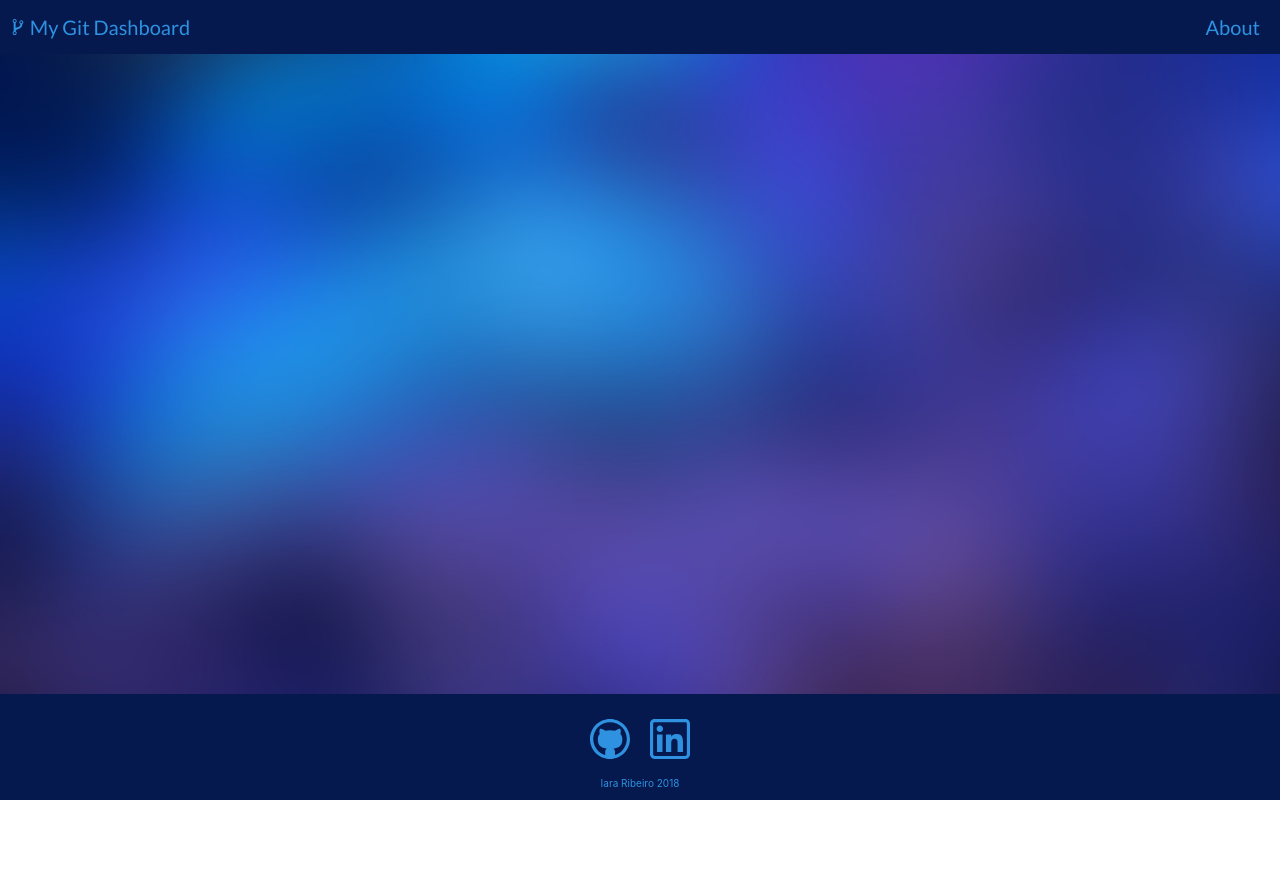
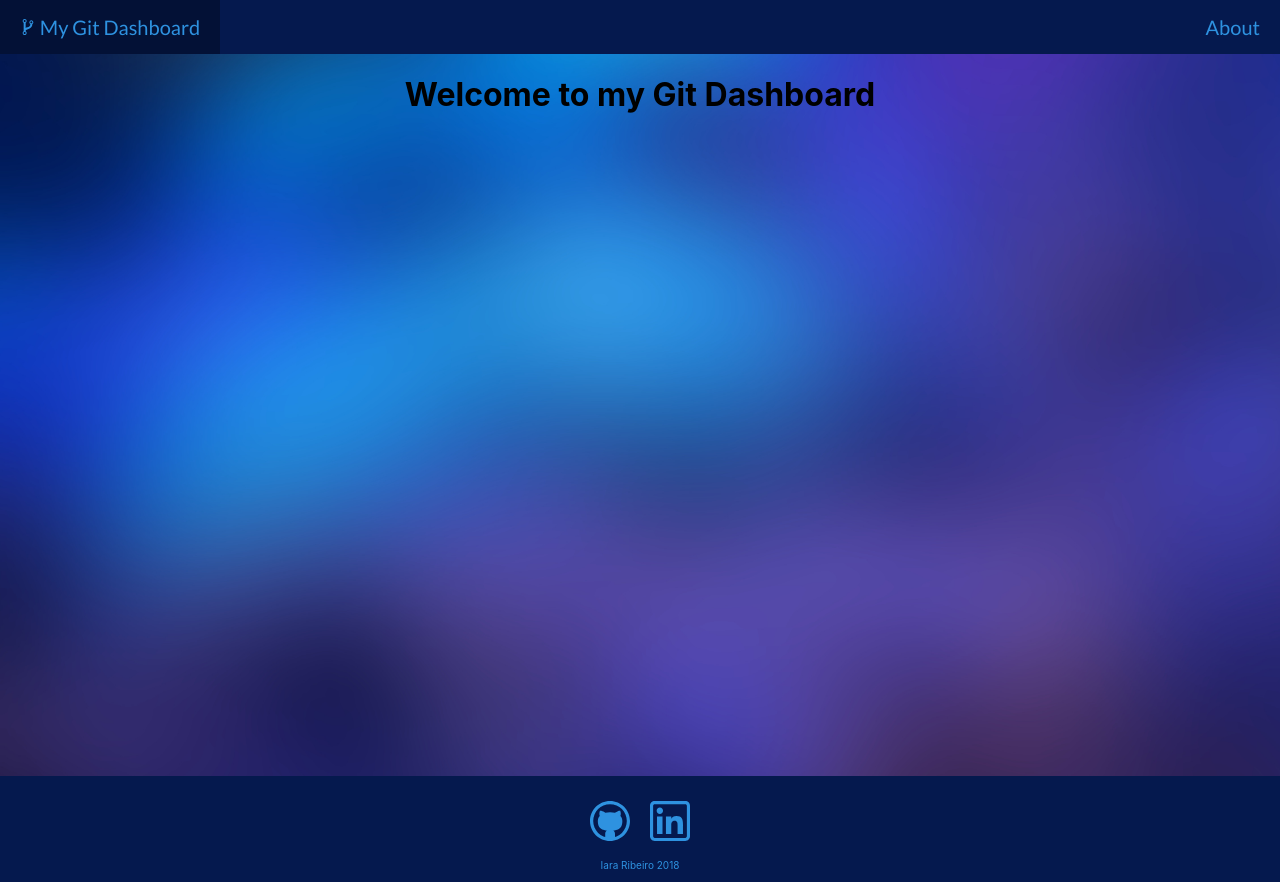
Before and after one commit to Iararibeiro/my-git-dashboard, a React (Create React App) app in the folder my-git-dashboard/: page / in a window 1280 px wide. Before the commit the page ends 800 px from the top, so only its background shows below. Built offline with nearby package versions, Linux system fonts and the light colour scheme.

Commit message:
Including routing

```diff
--- a/my-git-dashboard/package.json
+++ b/my-git-dashboard/package.json
@@ -5,6 +5,7 @@
   "dependencies": {
     "react": "^16.7.0",
     "react-dom": "^16.7.0",
+    "react-router-dom": "^4.3.1",
     "react-scripts": "2.1.3"
   },
   "scripts": {
--- a/my-git-dashboard/src/App.css
+++ b/my-git-dashboard/src/App.css
@@ -33,23 +33,24 @@ html {
   overflow: hidden;
 }
 
-.App-name,
-.App-header li {
+.Nav-link {
   float: left;
   display: block;
   text-align: center;
-  padding: 15px 10px;
   text-decoration: none;
+  padding: 15px 20px;
+  color: #2e92e0;
+
 }
 
-.App-header .About {
+.About .Nav-link {
   float: right;
-  padding: 15px 20px;
+
 }
 
-.App-header .About:hover{
+.Nav-link:hover,
+.Nav-link .active {
   background-color: #031136;
-  color: #56469f;
 }
 
 .dashboard {
--- /dev/null
+++ b/my-git-dashboard/src/components/About.js
@@ -0,0 +1,13 @@
+import React from 'react';
+
+class About extends React.Component {
+  render(){
+    return (
+      <div>
+        <h1> This is the amazing about i'm working on </h1>
+      </div>
+    )
+  }
+}
+
+export default About;
--- a/my-git-dashboard/src/components/Header.js
+++ b/my-git-dashboard/src/components/Header.js
@@ -1,15 +1,34 @@
 import React from 'react';
+import { BrowserRouter as Router, Switch, Route, Link} from 'react-router-dom';
+import Home from './Home';
+import About from './About';
 import icon from '../img/icon.svg';
 
 class Header extends React.Component {
   render() {
     return (
-      <div className="App-header">
-        <ul>
-          <li className="App-name"><img src={icon} /> My Git Dashboard</li>
-          <li className="About"><a>About</a></li>
-        </ul>
-      </div>
+      <Router>
+        <div>
+        <nav className="App-header">
+          <ul className="Header-links">
+            <li className="App-name">
+              <Link to={'/'} className="Nav-link" activeClassName="active">
+                <img src={icon} /> My Git Dashboard
+              </Link>
+            </li>
+            <li className="About">
+              <Link to={'/about'} className="Nav-link" activeClassName="active">
+                About
+              </Link>
+            </li>
+          </ul>
+        </nav>
+        <Switch>
+          <Route exact path="/" component={Home} />
+          <Route path="/about" component={About} />
+        </Switch>
+        </div>
+      </Router>
     );
   }
 }
--- /dev/null
+++ b/my-git-dashboard/src/components/Home.js
@@ -0,0 +1,13 @@
+import React from 'react';
+
+class Home extends React.Component {
+  render(){
+    return (
+      <div>
+        <h1> Welcome to my Git Dashboard </h1>
+      </div>
+    )
+  }
+}
+
+export default Home;
--- a/my-git-dashboard/src/index.js
+++ b/my-git-dashboard/src/index.js
@@ -1,10 +1,11 @@
 import React from 'react';
 import ReactDOM from 'react-dom';
+import { BrowserRouter } from 'react-router-dom';
 import './index.css';
 import App from './App';
 import * as serviceWorker from './serviceWorker';
 
-ReactDOM.render(<App />, document.getElementById('root'));
+ReactDOM.render(<BrowserRouter><App /></BrowserRouter>, document.getElementById('root'));
 
 // If you want your app to work offline and load faster, you can change
 // unregister() to register() below. Note this comes with some pitfalls.
```
Also changed, not shown: 1 other file (tests, documents, lock files or other folders).
